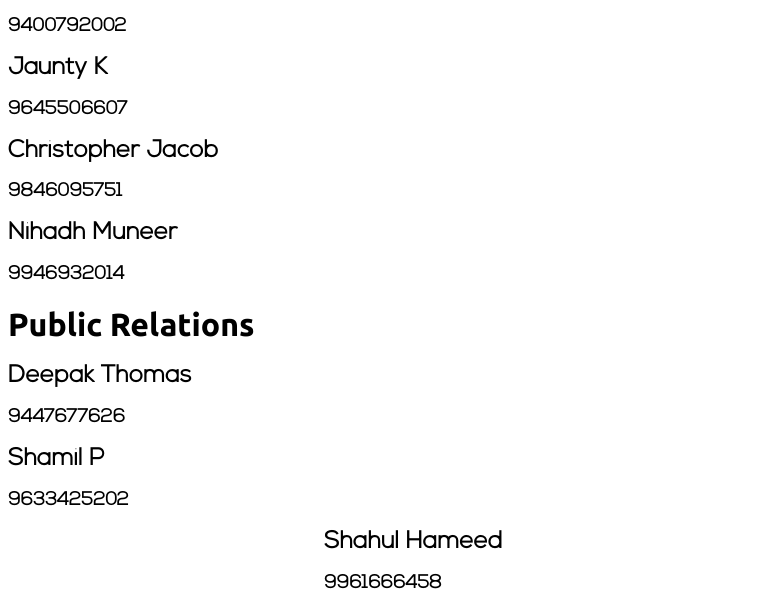
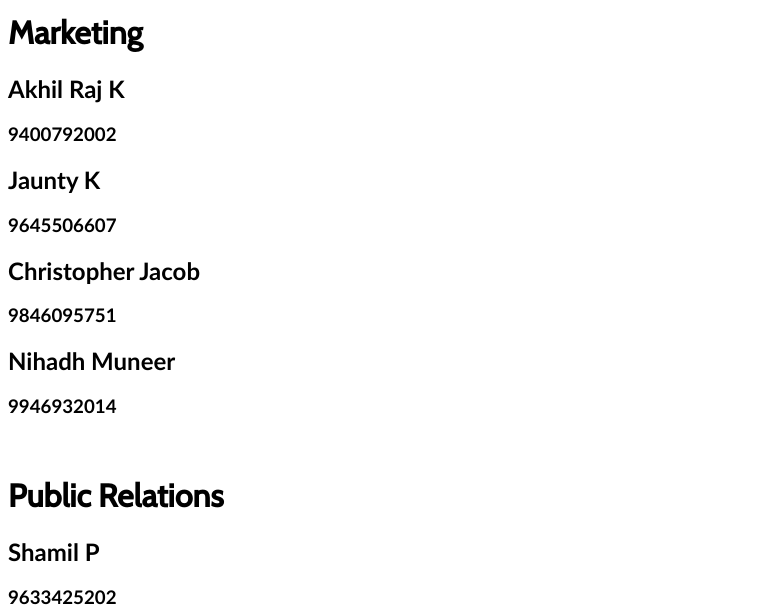
Before and after one commit to nithinmohan/door-open-menu-3d, a plain HTML site: page index.html in a window 1280 px wide. Shown: the part 1963-2575 px from the top of the page, without its empty margins (0-764 px from the left). Drawn offline with Linux system fonts and the light colour scheme.

Commit message:
tathva '13 added. everything almost set. icons, pics, brochure, tathva '12, credits left

```diff
--- a/index.html
+++ b/index.html
@@ -1,8 +1,3 @@
-<!--
-1. Put pics for menus
-2.add content for Tathva '13, Tathva '12, Brochure, Why Sponsor us?
-5. Add Credits
--->
 <html>
 <head>
 	<title>Tathva 2013</title>
@@ -20,21 +15,26 @@
 		src: url(fonts/nexa-l.otf);
 	}
 	@font-face {
-		font-family: "ubuntu";
-		src: url(fonts/ubuntu.ttf) format("truetype");
+		font-family: "intro";
+		src: url(fonts/intro.otf);
+	}
+	@font-face {
+		font-family: "cabin";
+		src: url(fonts/cabin.otf);
 	}
 	#title {
 		font-family: "tathva";
 	}
-	.textcontent {
-		font-family: "nexa-light";
-	}
 	.textheader,h1 {
-		font-family: "ubuntu";
+		font-family: "cabin";
 	}
 	.menublocks {
 		font-family: "nexa-light";
 	}
+	.textcontent,#footer
+	 {
+	 	font-family:"Gill Sans MT";
+	 }
 	</style>
 </head>
 <body>
@@ -69,8 +69,10 @@
 	</div>
 <!--Main-->
 	<div class="main">
-		<div class="textheader" style="color:black">Tathva 2013</div>
-		<div class="textcontent" style="color:black;background-color:#CCCCCC;"></div>
+		<!--div class="textheader" style="color:black">Tathva 2013</div-->
+		<div class="textcontent" style="color:black;background-color:#CCCCCC;">
+			The month of October brings with it the tidings of <b>Tathva, the Techno-Management festival at NIT Calicut</b>. Technology par excellence- the whole aim of Tathva 13, comes with a whole range of innovative events lined up and promises to be bigger than before. Thoroughly challenged at every level, worthy winners will carry away with them the prize money amounting to Rs 18 lakhs. Get a piece of the valuable experience of experts in the field of technology at the Lectures. At Workshops, receive hands-on practical knowledge from the visiting dignitaries. A wide range of exciting exhibits from all over the world await your arrival at the Tathva Exhibitions. From having fun filled breaks at the Informals stall and cooling off at the Tech Nites to living in the virtual world at The Gaming Arena and getting high with enthusiasm at the Wheels- the automobile exhibition, Tathva 13 has a lot to offer. <b>With an expected total turnout of 10000 emerging engineers and managers, this Tathva promises huge exposure to your brand.</b>
+		</div>
 	</div>
 <!--Right-->
 	<div class="menublocks" id="blockright">
@@ -126,18 +128,16 @@
 		<div class="textcontent">
 			<div><h1>Marketing</h1></div>
 			<div>
-				<div class="contact"><h2>Akhil Raj K</h2><h3>9400792002</h3></div>
-				<div class="contact"><h2>Jaunty K</h2><h3>9645506607</h3></div>
+				<div class="contact mar"><h2>Akhil Raj K</h2><h3>9400792002</h3></div>
+				<div class="contact mar"><h2>Jaunty K</h2><h3>9645506607</h3></div>
+				<div class="contact mar"><h2>Christopher Jacob</h2><h3>9846095751</h3></div>
+				<div class="contact mar"><h2>Nihadh Muneer</h2><h3>9946932014</h3></div>
 			</div>
+			<div><span></br><h1>Public Relations</h1></span></div>
 			<div>
-				<div class="contact"><h2>Christopher Jacob</h2><h3>9846095751</h3></div>
-				<div class="contact"><h2>Nihadh Muneer</h2><h3>9946932014</h3></div>
-			</div>
-			<div><span><h1>Public Relations</h1></span></div>
-			<div>
-				<div class="contact"><h2>Deepak Thomas</h2><h3>9447677626</h3></div>
-				<div class="contact"><h2>Shamil P</h2><h3>9633425202</h3></div>
-				<div class="contact" style="margin-left:25%"><h2>Shahul Hameed</h2><h3>9961666458</h3></div>
+				<div class="contact pr"><h2>Shamil P</h2><h3>9633425202</h3></div>
+				<div class="contact pr"><h2>Deepak Thomas</h2><h3>9447677626</h3></div>
+				<div class="contact pr"><h2>Shahul Hameed</h2><h3>9961666458</h3></div>
 			</div>
 		</div>
 	</div>
@@ -147,9 +147,22 @@
 	</div>
 	<div class="content" id="csix">
 		<div class="textheader">Why Sponsor Us?</div>
-		<div class="textcontent"></div>
+		<div class="textcontent">
+			Tathva is a three day fete held in October and is attended by a footfall of over 50,000 students from top notch educational institutions. It provides an excellent platform for the students to showcase their technical and managements skills. Tathva is attended by technical enthusiasts, local visitors and students. The sponsors get the following benefits:
+			<ul>
+				<li>-Increase in brand visibility.</li>
+				<li>-Student Interaction and product marketing.</li>
+				<li>-Banners and posters will be put up in the Open Air Theatre and other prominent locations in the campus.</li>
+				<li>-Kiosks and stalls will also be allowed in various parts of the campus.</li>
+				<li>-Have the opportunity to distribute marketing materials and/or product samples. </li>
+				<li>-Be listed on the official event web site and receive a link to your company web site.</li>
+				<li>-Receive an enlarged logo on the back of the official event T-shirt.</li>
+				<li>-Have your enlarged logo appear on all press-printed materials including fliers or brochures and on all web ads.</li>
+			</ul>
+		</div>
 	</div>
 </div>
+<!--------------------------Footer-------------------------------------->
 <div id="footer">
 	<div id="overfooter"></div>
 	<div id="nitc">
@@ -171,7 +184,9 @@
 	<div id="links">
 		<a href="http://www.facebook.com/nitc.tathva" id="fb"><img src="images/fb.png" class="logo"></img></a>
 		<a href="https://twitter.com/tathva" id="tw"><img src="images/tw.png" class="logo"></img></a>
-        <a href="http://www.youtube.com/user/Tathva12" id="yt"><img src="images/yt.png" class="logo"></img></a>
+<!--        <a href="http://www.youtube.com/user/Tathva12" id="yt"><img src="images/yt.png" class="logo"></img></a>-->
+	</div>
+	<div id="credits">
 	</div>
 </div>
 <!--Added script files here-->
@@ -180,3 +195,10 @@
 <script type="text/javascript" src="script/script.js"></script>
 </body>
 </html>
+<!--
+1. Put pics for menus
+2.add content for Tathva '12, Brochure
+3.reduce pics size
+4.Add favicon
+5. Add Credits
+-->
--- a/style.css
+++ b/style.css
@@ -70,6 +70,7 @@ body
  {
  	float:left;
  	margin-left:20px;
+ 	margin-top: -5px;
  }
 #title
 {
@@ -125,7 +126,7 @@ body
  {
  	margin:2% 4%;
  	width:40%;
- 	height: 65%;
+ 	height: 75%;
  	float:left;
 
  }
@@ -148,15 +149,17 @@ body
 }
 .textcontent
 {
+	padding: 2%;
 	margin-left:2%;
 	margin-top: 2%;
-	width:96%;
+	width:92%;
 	background-color:#111111;
 	position:relative;
-	font-size:30px;
-	height:83%;
+	height:78%;
 	border-radius:10px;
 	color:white;
+	font-size:100%;
+	text-align:justify;
 }
 
 /*Menu*/
@@ -217,7 +220,7 @@ body
 }
 .blur
 {
-	-webkit-filter:blur(1.5px);
+	-webkit-filter:blur(2px);
 }
 .menuhover
 {
@@ -270,23 +273,30 @@ body
 {
 	width:auto;
 	float:left;
-	width:50%;
 }
+.mar
+ {
+	width:25%;
+ }
+.pr
+ {
+ 	width:33%;
+ }
 h1
 {
-	font-size:110%;
+	font-size:150%;
 	margin:auto;
 	margin-bottom: 3%
 }
 h2
 {
-	font-size:90%;
+	font-size:120%;
 	margin:auto;
 }
 h3
 {
 	margin:auto;
-	font-size:80%;
+	font-size:100%;
 	margin-bottom: 5%
 }
 
```
Also changed, not shown: fonts/Hero.otf (added), fonts/bebas.otf (added), fonts/cabin.otf (added), fonts/code.otf (added), fonts/howie.ttf (added), fonts/mank.ttf (added), images/footer - Copy - Copy.jpg (added), images/footer.jpg, images/menupics/brochure.png (added).
